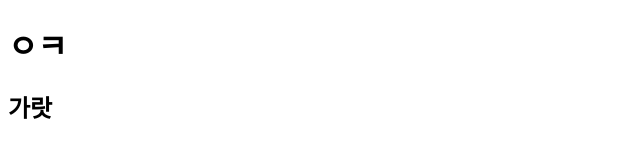
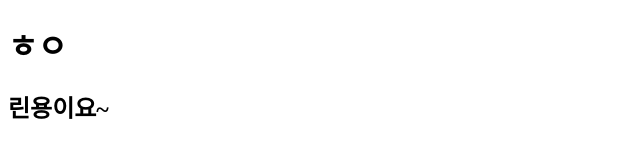
Before and after one commit to tavano2/gangnamProject, a plain HTML site: page web/index.html in a window 1280 px wide. Shown: the whole page, without its empty margins (0-640 px from the left). Drawn offline with Linux system fonts and the light colour scheme.

Commit message:
2018년 11월 22일이비낟

```diff
--- a/web/index.html
+++ b/web/index.html
@@ -5,7 +5,7 @@
 <title>Insert title here</title>
 </head>
 <body>
-	<h1>ㅇㅋ</h1>
-	<h2>가랏</h2>
+	<h1>ㅎㅇ</h1>
+	<h2>린용이요~</h2>
 </body>
 </html>
```
